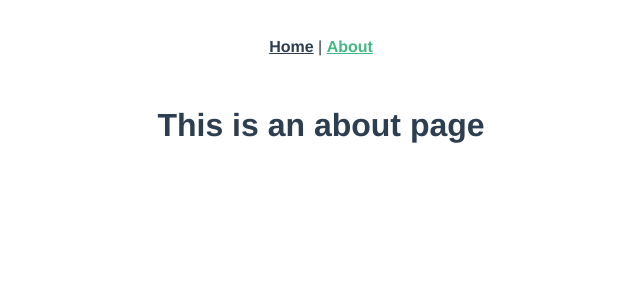
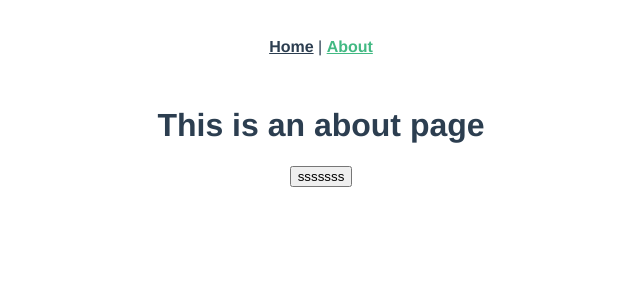
Before and after one commit to webex14-team-4/webex14-team-4-original-team-app, a Vue app: page /about in a window 1280 px wide. Shown: the top 300 px of the page, without its empty margins (319-959 px from the left). Built offline with nearby package versions, Linux system fonts and the light colour scheme.

Commit message:
AboutViewにbutton追加

```diff
--- a/src/views/AboutView.vue
+++ b/src/views/AboutView.vue
@@ -1,5 +1,6 @@
 <template>
   <div class="about">
     <h1>This is an about page</h1>
+    <button>sssssss</button>
   </div>
 </template>
```
